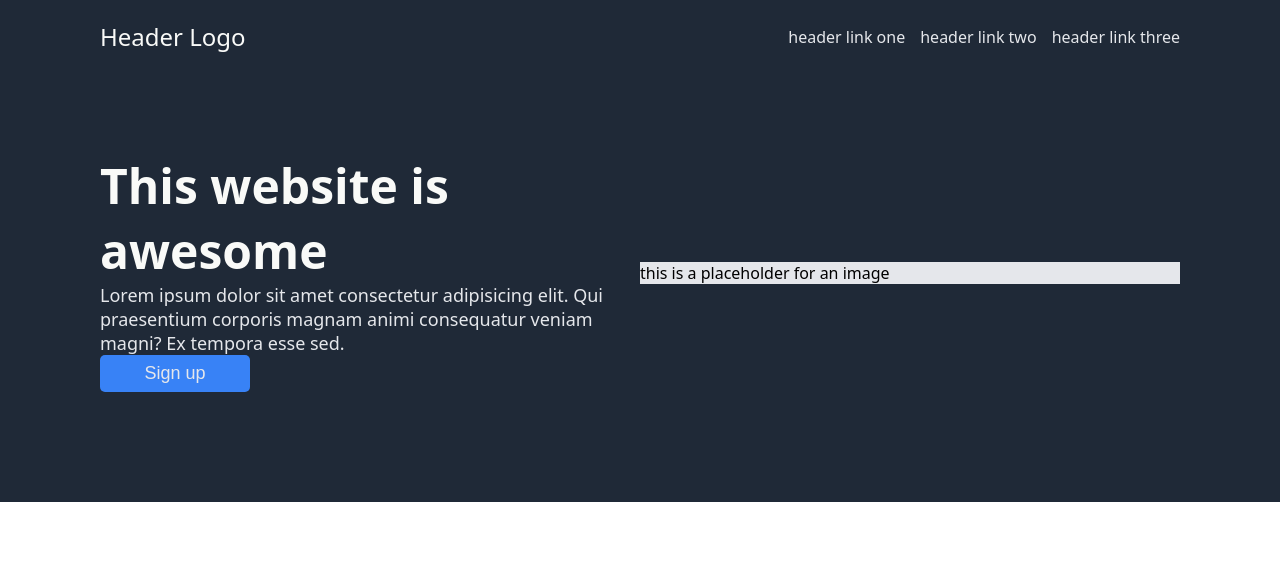
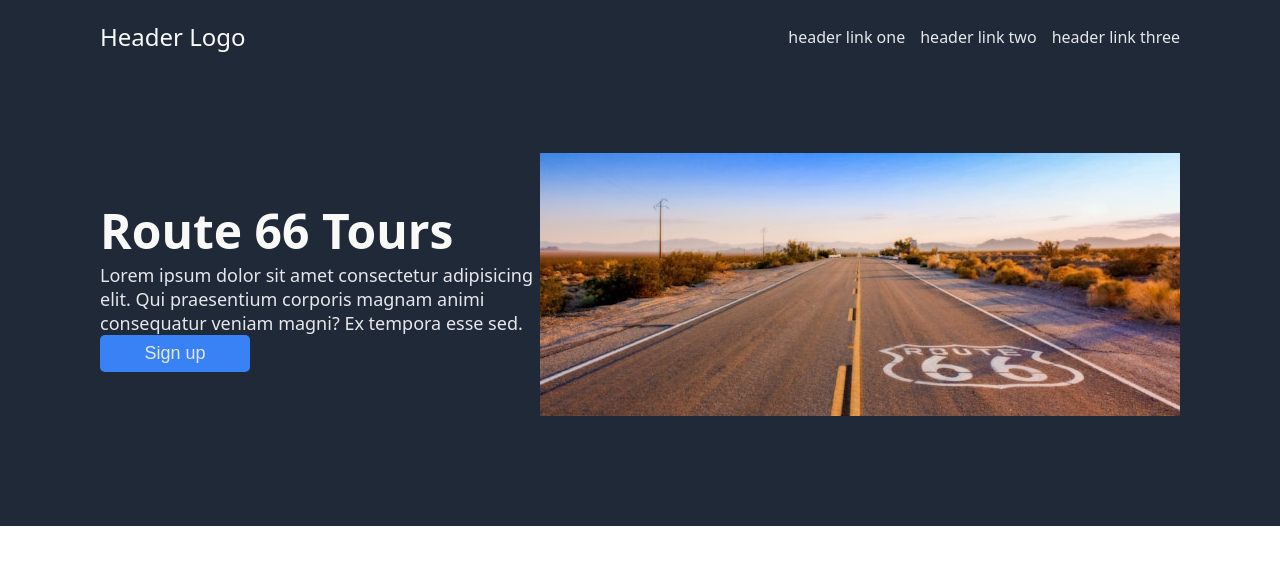
Before and after one commit to emir-kandemir/landing-page-project, a plain HTML site: page index.html in a window 1280 px wide. Drawn offline with Linux system fonts and the light colour scheme.

Commit message:
Refactor dummy text

```diff
--- a/index.html
+++ b/index.html
@@ -19,7 +19,7 @@
       </div>
       <div class="hero-container">
         <div class="hero-text">
-          <h1>This website is awesome</h1>
+          <h1>Route 66 Tours</h1>
           <p>
             Lorem ipsum dolor sit amet consectetur adipisicing elit. Qui
             praesentium corporis magnam animi consequatur veniam magni? Ex
@@ -27,7 +27,7 @@
           </p>
           <button>Sign up</button>
         </div>
-        <div class="hero-img">this is a placeholder for an image</div>
+        <div class="hero-img"><img src="resources/route-66.jpg" alt="" /></div>
       </div>
     </div>
   </body>
```
